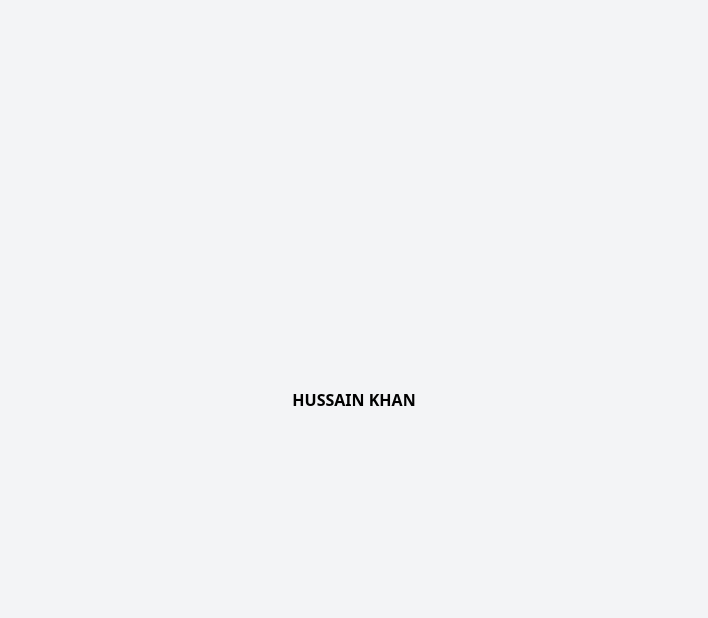
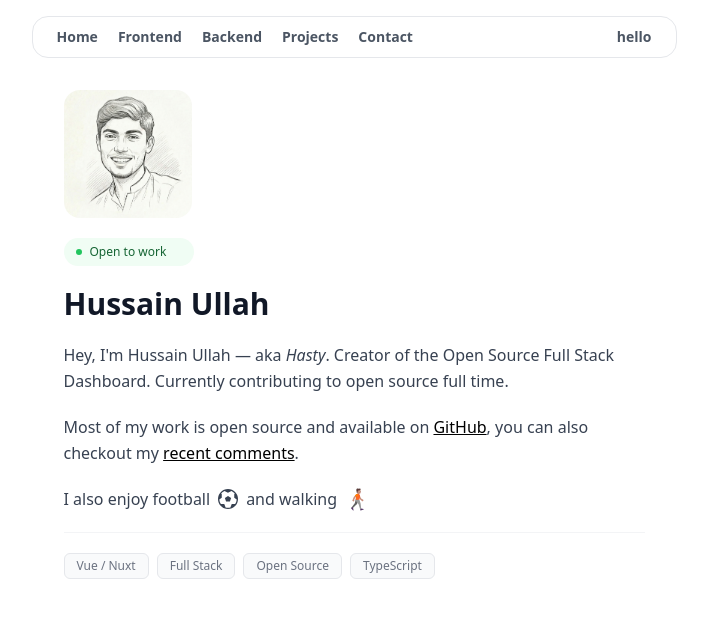
Before and after one commit to Hussain0981/nuxt_setup, a Nuxt app: page / in a window 1280 px wide. Shown: the top 618 px of the page, without its empty margins (286-994 px from the left). Built offline with nearby package versions, Linux system fonts and the light colour scheme.

Commit message:
add: basic setup

```diff
--- /dev/null
+++ b/app/components/TheBackend.vue
@@ -0,0 +1,13 @@
+<script lang="ts" setup>
+
+</script>
+
+<template>
+  <div>
+    <h1>Backend</h1>
+  </div>
+</template>
+
+<style lang="postcss" scoped>
+
+</style>
--- /dev/null
+++ b/app/components/TheFrontend.vue
@@ -0,0 +1,43 @@
+<script lang="ts" setup>
+const basic = [
+  {
+    id: 1,
+    title: 'Html',
+    logo: '',
+  },
+  {
+    id: 2,
+    title: 'CSS',
+    logo: '',
+  },
+  {
+    id: 3,
+    title: 'Javascript',
+    logo: '',
+  },
+]
+const styling = [
+  { id: 1, title: 'TailwindCSS', logo: '' },
+  { id: 2, title: 'UnoCSS', logo: '' },
+]
+const animations = [
+  { id: 1, title: 'GSAP', logo: '' },
+  { id: 2, title: 'Three.js', logo: '' },
+]
+const languages = [
+  { id: 1, title: 'Javascript', logo: '' },
+  { id: 2, title: 'Typescript', logo: '' },
+]
+const advance = [
+  { id: 1, title: 'Vue', logo: '' },
+  { id: 2, title: 'Nuxt', logo: '' },
+]
+</script>
+
+<template>
+  <div>
+    <h1>Frontend</h1>
+  </div>
+</template>
+
+<style lang="postcss" scoped></style>
--- /dev/null
+++ b/app/components/TheNavigation.vue
@@ -0,0 +1,27 @@
+<script lang="ts" setup>
+const navItems = [
+  { title: 'Home', link: '#home' },
+  { title: 'Frontend', link: '#frontend' },
+  { title: 'Backend', link: '#backend' },
+  { title: 'Projects', link: '#projects' },
+  { title: 'Contact', link: '#contacts' },
+]
+</script>
+
+<template>
+  <div
+    class="border text-sm font-semibold border-gray-200 px-6 rounded-2xl  py-2.5 text-gray-600  flex items-center justify-between"
+  >
+    <div class="flex items-center gap-5  ">
+      <NuxtLink v-for="item in navItems" :key="item.link" to="" class="hover:text-gray-800 transition-colors duration-200 cursor-pointer">
+        {{ item.title }}
+      </NuxtLink>
+    </div>
+    <div />
+    <div>
+      hello
+    </div>
+  </div>
+</template>
+
+<style lang="postcss" scoped></style>
--- /dev/null
+++ b/app/components/TheProjects.vue
@@ -0,0 +1,13 @@
+<script lang="ts" setup>
+
+</script>
+
+<template>
+  <div>
+    <h1>Projects</h1>
+  </div>
+</template>
+
+<style lang="postcss" scoped>
+
+</style>
--- /dev/null
+++ b/app/layouts/default.vue
@@ -0,0 +1,6 @@
+<template>
+  <div class="w-full p-2 md:w-[677px] mx-auto md:p-4">
+    <TheNavigation />
+    <slot />
+  </div>
+</template>
--- a/app/pages/index.vue
+++ b/app/pages/index.vue
@@ -1,11 +1,53 @@
 <script lang="ts" setup>
-
+const tags = ['Vue / Nuxt', 'Full Stack', 'Open Source', 'TypeScript']
 </script>
 
 <template>
-  <div class="flex items-center justify-center min-h-screen bg-gray-100">
-    <h1 class="font-bold uppercase">
-      Hussain khan
-    </h1>
+  <div class="rounded-2xl  bg-white p-8 flex flex-col gap-5">
+    <div>
+      <NuxtImg
+        src="/hussain_logo.png"
+        alt="Hussain Ullah"
+        class="h-32 w-32 rounded-2xl"
+      />
+    </div>
+
+    <div class="inline-flex w-[130px] items-center gap-2 rounded-full bg-green-50 px-3 py-1.5 text-xs font-medium text-green-800">
+      <span class="h-1.5 w-1.5 rounded-full bg-green-500" />
+      Open to work
+    </div>
+
+    <h2 class="text-3xl font-semibold text-gray-900">
+      Hussain Ullah
+    </h2>
+
+    <p class="leading-relaxed text-gray-700">
+      Hey, I'm Hussain Ullah — aka <em>Hasty</em>. Creator of the Open Source Full Stack Dashboard.
+      Currently contributing to open source full time.
+    </p>
+    <p class="leading-relaxed text-gray-700">
+      Most of my work is open source and available on
+      <NuxtLink class="text-black underline" to="https://github.com/Hussain0981">
+        <span>GitHub</span>
+      </NuxtLink>, you can also checkout my
+      <NuxtLink class="text-black underline" to="https://github.com/Hussain0981">
+        <span>recent comments</span>
+      </NuxtLink>.
+    </p>
+    <div class="leading-relaxed text-gray-700 flex items-center gap-2">
+      I also enjoy football <IconsTheFootball size="20" /> and walking <IconsTheWalk size="25" />
+    </div>
+
+    <hr class=" border-gray-100">
+
+    <div class="flex flex-wrap gap-2">
+      <span
+        v-for="tag in tags"
+        :key="tag"
+        class="rounded-md border border-gray-200 bg-gray-50 px-3 py-1 text-xs text-gray-500"
+      >
+        {{ tag }}
+      </span>
+    </div>
   </div>
 </template>
```
Also changed, not shown: public/hussain_logo.png (added).
